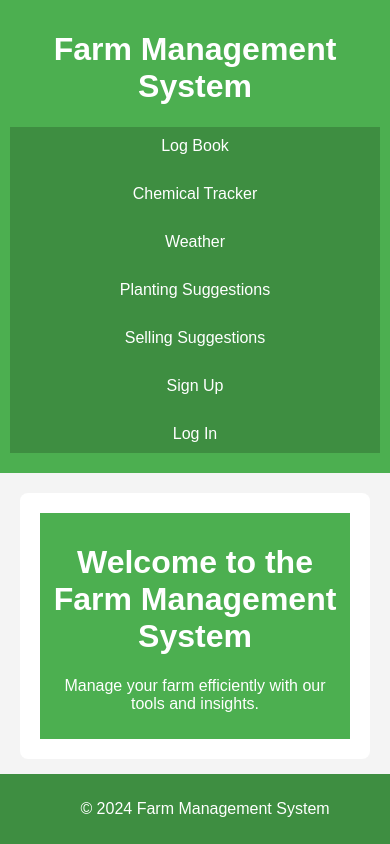
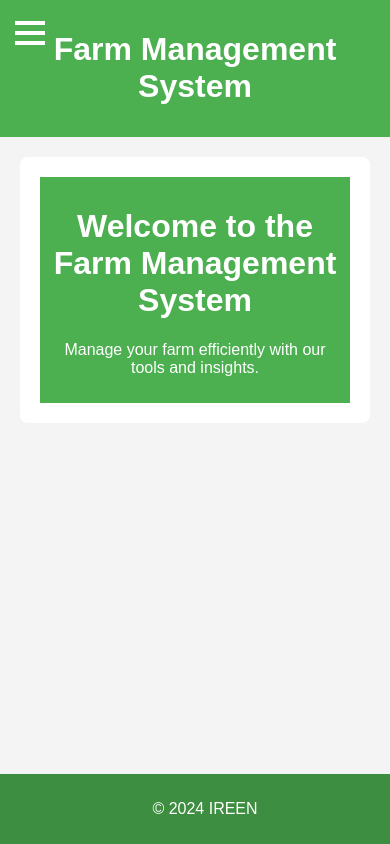
Before and after one commit to mwizG/manhatton, a Django app: page /home/ in a window 390 px wide. Run offline with Django 5.2, Linux system fonts and the light colour scheme.

Commit message:
hamburger nav

```diff
--- a/ireen/static/css/main.css
+++ b/ireen/static/css/main.css
@@ -1,5 +1,3 @@
-/* In static/css/main.css */
-
 /* Base styles for mobile devices */
 body {
     font-family: Arial, sans-serif;
@@ -14,6 +12,7 @@ header {
     color: white;
     padding: 10px;
     text-align: center;
+    position: relative;
 }
 
 nav {
@@ -25,6 +24,7 @@ nav ul {
     list-style-type: none;
     padding: 0;
     margin: 0;
+    display: none; /* Hide menu by default */
 }
 
 nav ul li {
@@ -59,6 +59,28 @@ footer {
     bottom: 0;
 }
 
+/* Hamburger menu */
+.hamburger {
+    display: block;
+    cursor: pointer;
+    width: 30px;
+    height: 30px;
+    position: absolute;
+    top: 15px;
+    left: 15px;
+}
+
+.hamburger div {
+    background-color: white;
+    height: 4px;
+    margin: 6px 0;
+}
+
+/* Show the menu when the hamburger is clicked */
+nav ul.active {
+    display: block;
+}
+
 /* Layout styles */
 .container {
     display: grid;
@@ -75,6 +97,10 @@ footer {
 
 /* Responsive design */
 @media (min-width: 600px) {
+    .hamburger {
+        display: none; /* Hide hamburger on larger screens */
+    }
+
     nav ul {
         display: flex;
         justify-content: center; /* Center navigation items */
--- a/ireen/templates/base.html
+++ b/ireen/templates/base.html
@@ -4,14 +4,25 @@
     <meta charset="UTF-8">
     <meta name="viewport" content="width=device-width, initial-scale=1.0">
     <title>{% block title %}My Farming App{% endblock %}</title>
-    {%load static%}
+    {% load static %}
     <link rel="stylesheet" href="{% static 'css/main.css' %}">
+    <script>
+        function toggleMenu() {
+            const navUl = document.getElementById('nav-ul');
+            navUl.classList.toggle('active');
+        }
+    </script>
 </head>
 <body>
     <header>
         <h1>Farm Management System</h1>
+        <div class="hamburger" onclick="toggleMenu()">
+            <div></div>
+            <div></div>
+            <div></div>
+        </div>
         <nav>
-            <ul>
+            <ul id="nav-ul">
                 <li><a href="{% url 'logbook:logbook' %}">Log Book</a></li>
                 <li><a href="{% url 'chemicaltracker:chemicalT' %}">Chemical Tracker</a></li>
                 <li><a href="{% url 'weather:weather_forecast' %}">Weather</a></li>
@@ -19,7 +30,7 @@
                 <li><a href="{% url 'selling_recom:selling_recom' %}">Selling Suggestions</a></li>
                 {% if user.is_authenticated %}
                     <li><a href="{% url 'users:logout' %}">Log Out</a></li>
-                    <li><a href="{% url 'users:view_profile' %}">your profile</a></li>
+                    <li><a href="{% url 'users:view_profile' %}">Your Profile</a></li>
                 {% else %}
                     <li><a href="{% url 'users:signup' %}">Sign Up</a></li>
                     <li><a href="{% url 'users:login' %}">Log In</a></li>
@@ -33,7 +44,7 @@
         {% endblock %}
     </main>
     <footer>
-        <p>&copy; 2024 Farm Management System</p>
+        <p>&copy; 2024 IREEN</p>
     </footer>
 </body>
 </html>
```
